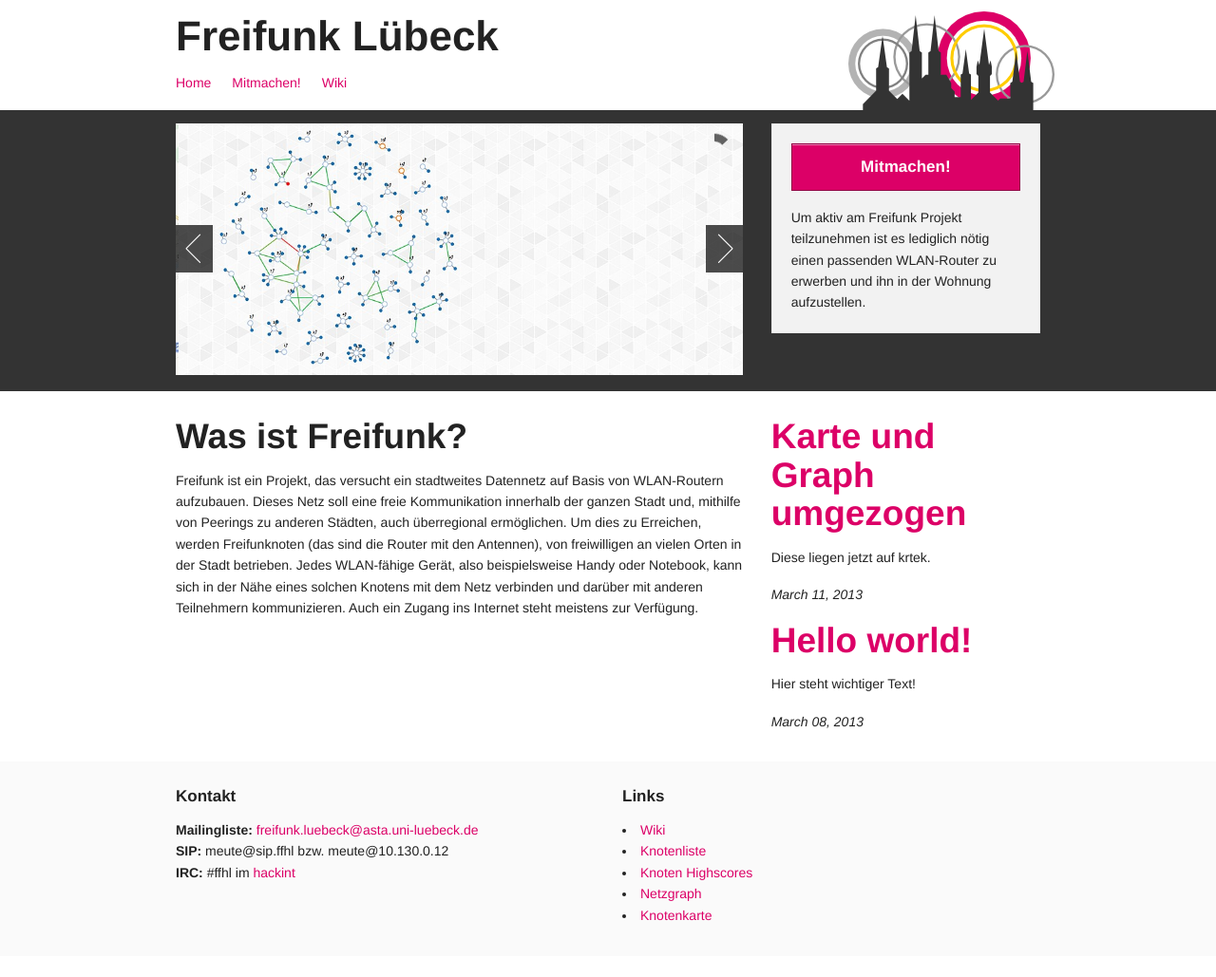
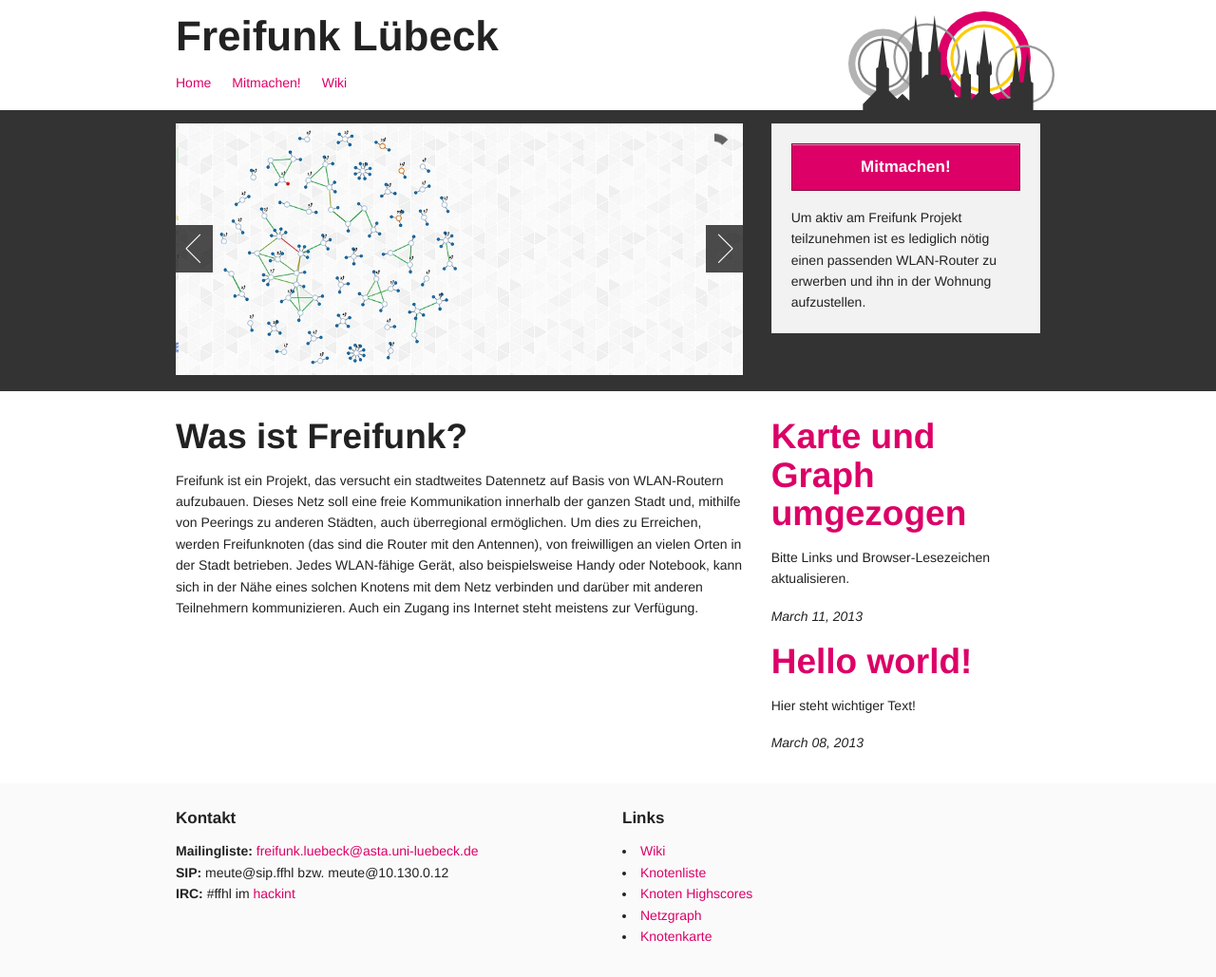
Before and after one commit to ffnord/startseite, a Jekyll site: the page built from index.html, in a window 1280 px wide. Shown: the whole page at 95% size. Built offline with Jekyll 4.4.1, drawn with Linux system fonts in a browser that asks for light colours; before the commit the page ends 1007 px from its top, so only the background shows below that.

Commit message:
ffmap Umzug teaser rewording

```diff
--- a/_posts/2013-03-11-ffmap-umzug.md
+++ b/_posts/2013-03-11-ffmap-umzug.md
@@ -1,7 +1,7 @@
 ---
 layout: post
 title: Karte und Graph umgezogen
-teaser: Diese liegen jetzt auf krtek.
+teaser: Bitte Links und Browser-Lesezeichen aktualisieren.
 ---
 
 Die neuen Adressen für Karte und Graph sind:
```
